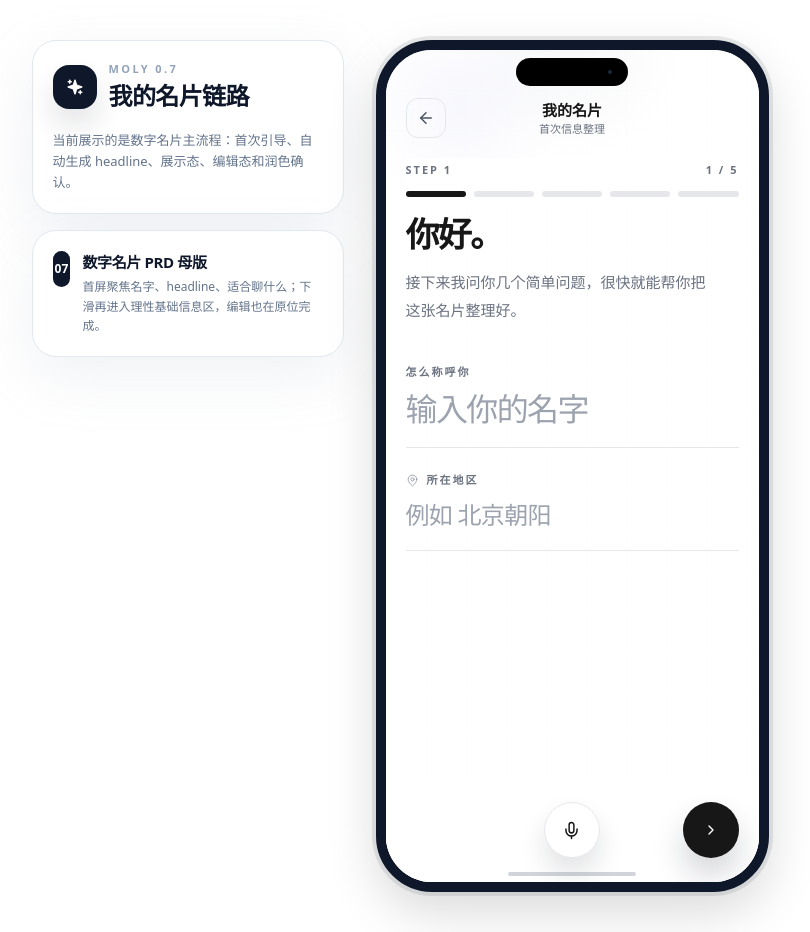
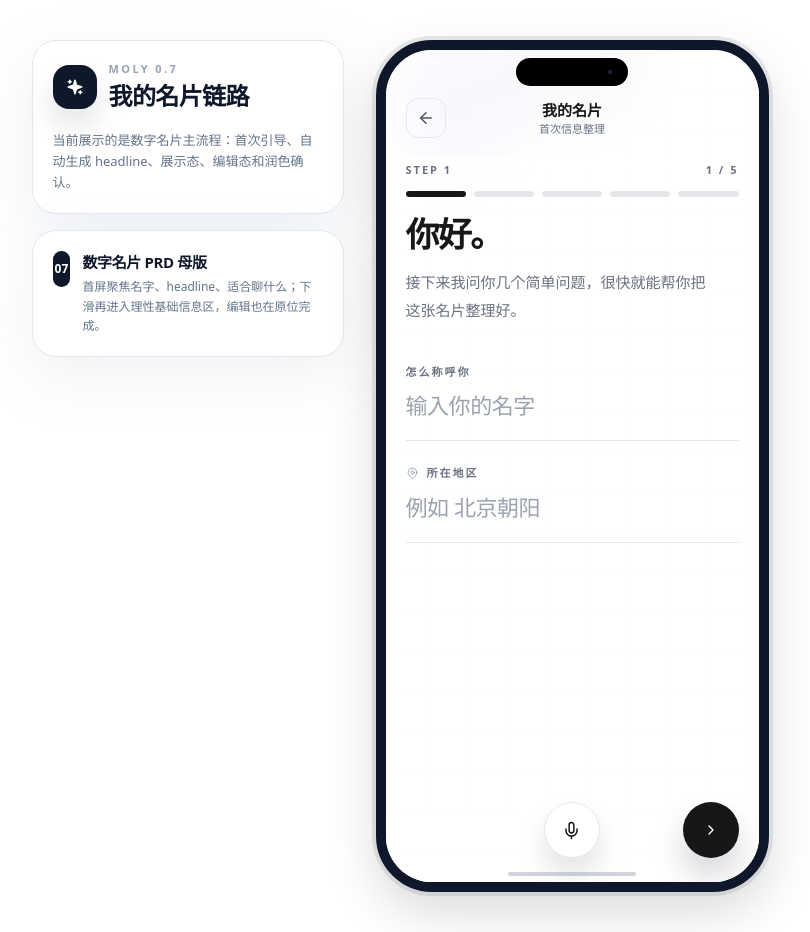
Before and after one commit to SuperstructureJH/Moly, a React (Vite) app: page /my-card in a window 1280 px wide. Shown: the whole page, without its empty margins (240-1050 px from the left). Built offline with nearby package versions, Linux system fonts and the light colour scheme.

Commit message:
Standardize and reduce font size to 22px for all big input fields in Step 1 and 2

```diff
--- a/src/pages/MyCardDemo.tsx
+++ b/src/pages/MyCardDemo.tsx
@@ -526,7 +526,7 @@ export const MyCardPhoneView = ({
                                 value={profile.name}
                                 onChange={(event) => setProfile((current) => ({ ...current, name: event.target.value.slice(0, 20) }))}
                                 placeholder="输入你的名字"
-                                className="w-full bg-transparent text-[32px] leading-[1.06] tracking-[-0.05em] text-[#171717] outline-none placeholder:text-[#9CA3AF]"
+                                className="w-full bg-transparent text-[22px] leading-[1.2] tracking-[-0.02em] text-[#171717] outline-none placeholder:text-[#9CA3AF]"
                             />
                         </OnboardingField>
                     </motion.div>
@@ -540,7 +540,7 @@ export const MyCardPhoneView = ({
                                 value={profile.address}
                                 onChange={(event) => setProfile((current) => ({ ...current, address: event.target.value.slice(0, 24) }))}
                                 placeholder="例如 北京朝阳"
-                                className="w-full bg-transparent text-[24px] leading-[1.15] tracking-[-0.03em] text-[#171717] outline-none placeholder:text-[#9CA3AF]"
+                                className="w-full bg-transparent text-[22px] leading-[1.2] tracking-[-0.02em] text-[#171717] outline-none placeholder:text-[#9CA3AF]"
                             />
                         </OnboardingField>
                     </motion.div>
@@ -559,7 +559,7 @@ export const MyCardPhoneView = ({
                                 value={profile.company}
                                 onChange={(event) => setProfile((current) => ({ ...current, company: event.target.value.slice(0, 30) }))}
                                 placeholder="公司"
-                                className="w-full bg-transparent text-[30px] leading-[1.08] tracking-[-0.04em] text-[#171717] outline-none placeholder:text-[#9CA3AF]"
+                                className="w-full bg-transparent text-[22px] leading-[1.2] tracking-[-0.02em] text-[#171717] outline-none placeholder:text-[#9CA3AF]"
                             />
                         </OnboardingField>
                     </motion.div>
@@ -570,7 +570,7 @@ export const MyCardPhoneView = ({
                                 value={profile.position}
                                 onChange={(event) => setProfile((current) => ({ ...current, position: event.target.value.slice(0, 30) }))}
                                 placeholder="职位"
-                                className="w-full bg-transparent text-[30px] leading-[1.08] tracking-[-0.04em] text-[#171717] outline-none placeholder:text-[#9CA3AF]"
+                                className="w-full bg-transparent text-[22px] leading-[1.2] tracking-[-0.02em] text-[#171717] outline-none placeholder:text-[#9CA3AF]"
                             />
                         </OnboardingField>
                     </motion.div>
```
